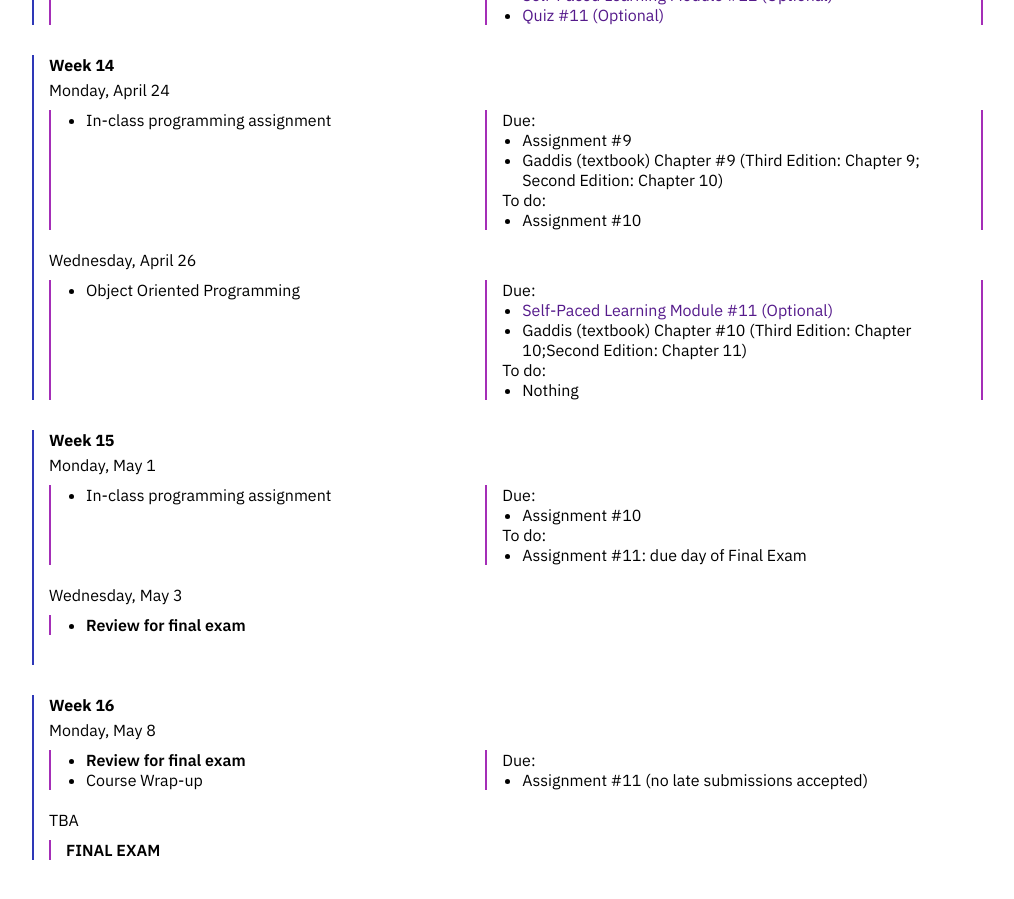
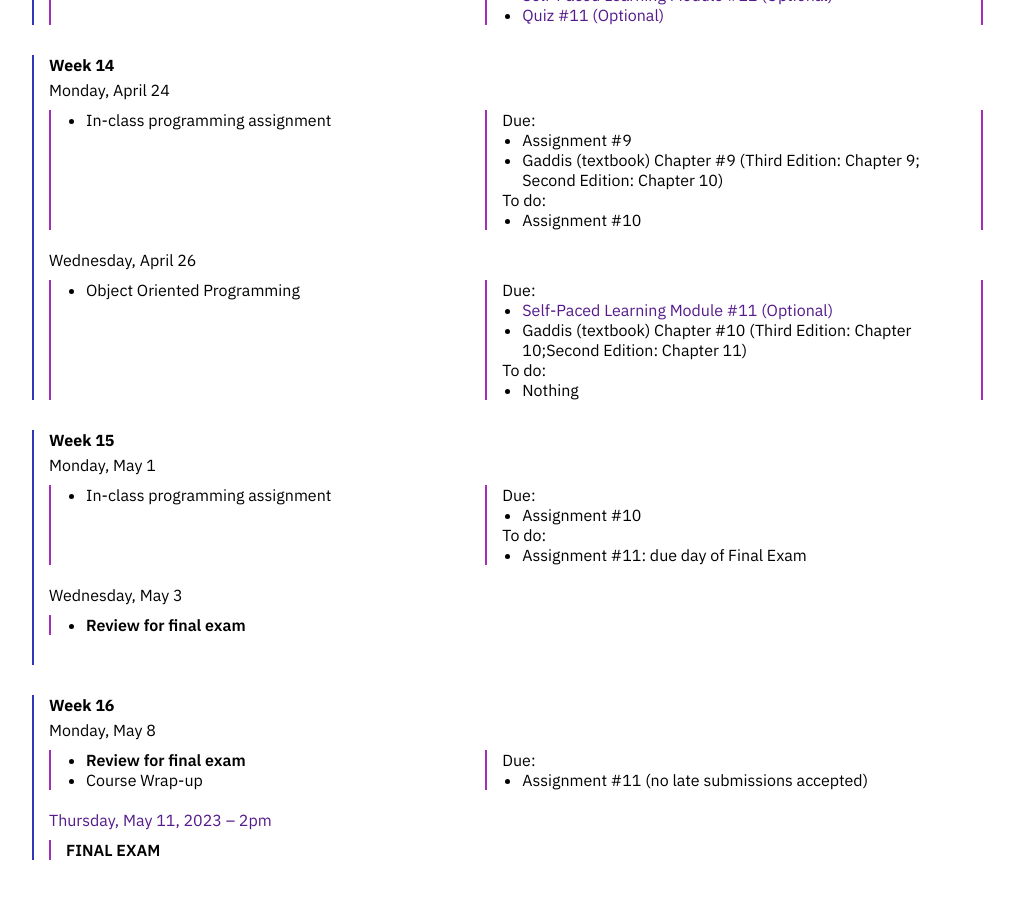
Before and after one commit to emilydidthis/CSCI-UA.0002-Spring23, a Jekyll site: the page built from schedule-MW.markdown, in a window 1280 px wide and 900 px high, scrolled down 4900 px. Shown: the whole window, without its empty margins (8-1022 px from the left). Built offline with Jekyll 4.4.1, drawn with Linux system fonts in a browser that asks for light colours.

Commit message:
final exam m/w

```diff
--- a/schedule-MW.markdown
+++ b/schedule-MW.markdown
@@ -823,7 +823,7 @@ Due:
 
 <!-- ------------------------------------------------ -->
 <br>
-TBA
+[Thursday, May 11, 2023 – 2pm](https://cs.nyu.edu/dynamic/courses/exams/?level=UA)
 <div class="week" markdown="1">
 <div class="week-column topics" markdown="1">
 
```
